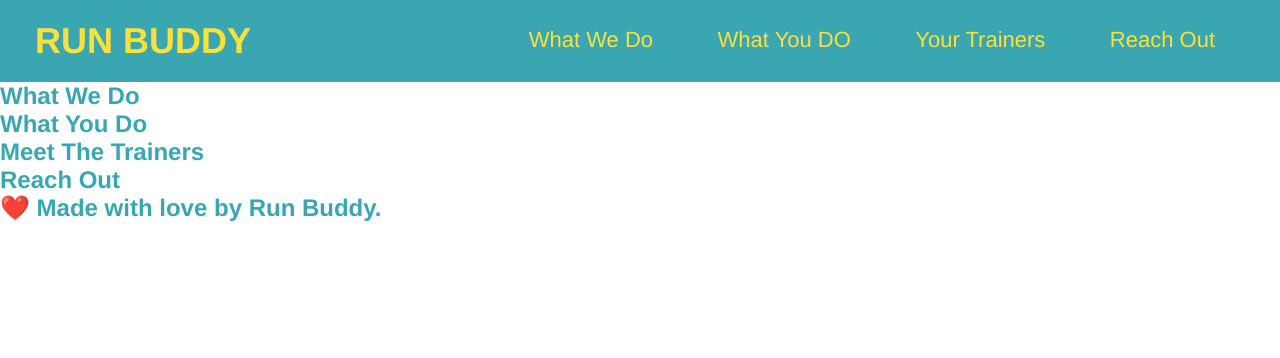
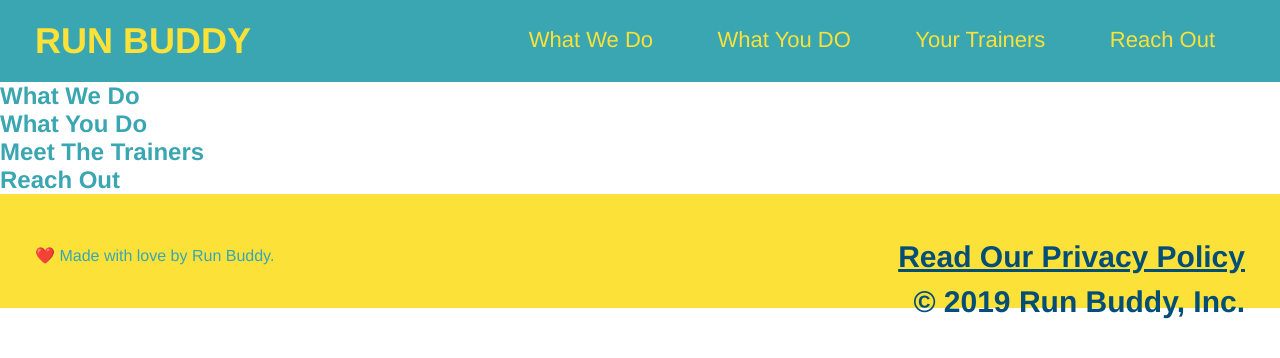
Before and after one commit to andres-abreu/run-buddy, a plain HTML site: page index.html in a window 1280 px wide. Drawn offline with Linux system fonts and the light colour scheme.

Commit message:
minor-footer-modifications

```diff
--- a/index.html
+++ b/index.html
@@ -62,6 +62,11 @@
   </section>
 
   <!-- footer -->
-  <footer>
-    <h2>❤️ Made with love by Run Buddy.</h2>
+  <footer>❤️ Made with love by Run Buddy.
+    <h2>
+        <div>
+            <a href="#">Read Our Privacy Policy</a><br />
+            &copy; 2019 Run Buddy, Inc.
+          </div>
+    </h2>
   </footer>
--- a/style.css
+++ b/style.css
@@ -1,6 +1,7 @@
 * {
     margin: 0;
     padding: 0;
+    box-sizing: border-box;
   }
 
 header {
@@ -40,3 +41,23 @@ body {
     color: #39a6b2;
     font-family: Helvetica, Arial, sans-serif;
   }
+
+  footer {
+    background: #fce138;
+    width: 100%;
+    padding: 40px 35px;
+  }
+  footer h2 {
+    display: inline;
+    color: #024e76;
+    font-size: 30px;
+    margin: 0;
+  }
+  footer div {
+    float: right;
+    line-height: 1.5;
+    text-align: right;
+  }
+  footer a {
+    color: #024e76;
+  }
```
